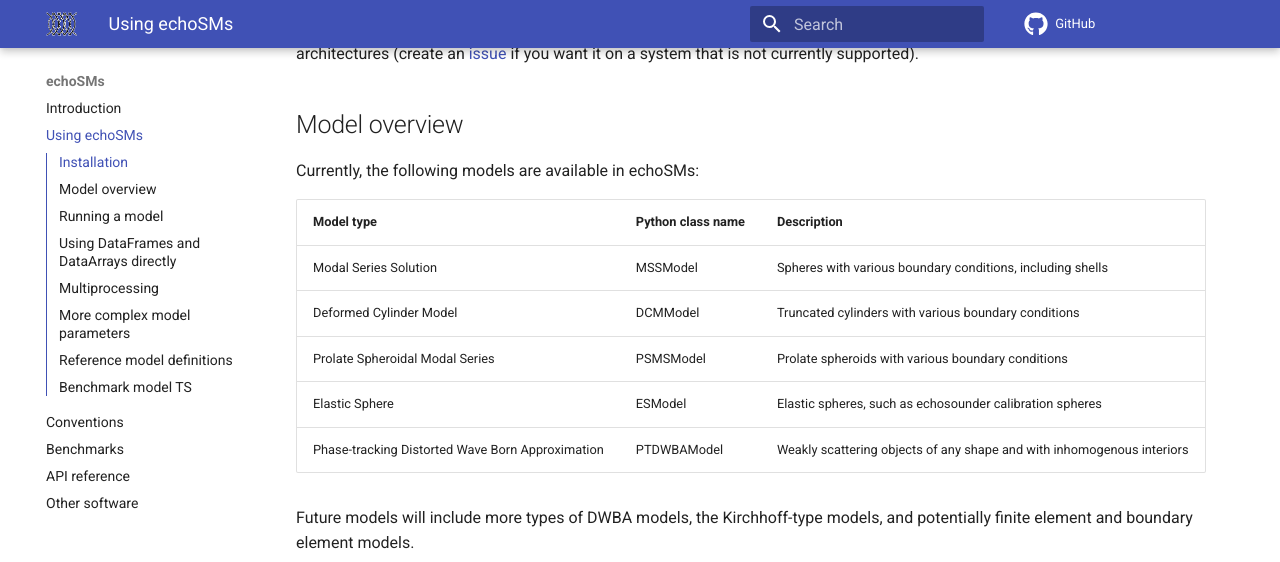
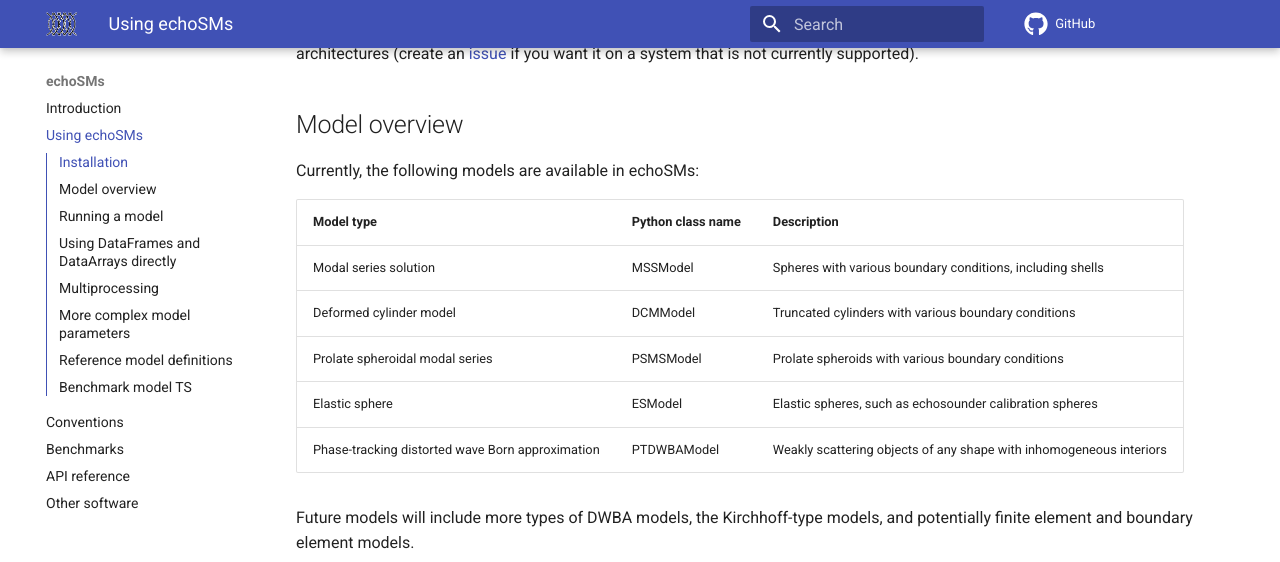
Before and after one commit to ices-tools-dev/echoSMs, an MkDocs documentation site: the page built from docs/usage.md, in a window 1280 px wide and 900 px high, scrolled down 455 px. Shown: the top 562 px of the window. Built offline with MkDocs 1.6.1 and Material for MkDocs 9.7.7, drawn with Linux system fonts in a browser that asks for light colours; comment, search, counter and statistics services are not loaded; some of the changed text lies outside the part shown.

Commit message:
Update usage doc to match benchmark renaming

```diff
--- a/docs/usage.md
+++ b/docs/usage.md
@@ -16,11 +16,11 @@
 
 |Model type|Python class name|Description|
 |----------|----------|-----------|
-|Modal Series Solution|MSSModel|Spheres with various boundary conditions, including shells|
-|Deformed Cylinder Model|DCMModel|Truncated cylinders with various boundary conditions|
-|Prolate Spheroidal Modal Series|PSMSModel|Prolate spheroids with various boundary conditions|
-|Elastic Sphere|ESModel|Elastic spheres, such as echosounder calibration spheres|
-|Phase-tracking Distorted Wave Born Approximation|PTDWBAModel|Weakly scattering objects of any shape and with inhomogenous interiors|
+|Modal series solution|MSSModel|Spheres with various boundary conditions, including shells|
+|Deformed cylinder model|DCMModel|Truncated cylinders with various boundary conditions|
+|Prolate spheroidal modal series|PSMSModel|Prolate spheroids with various boundary conditions|
+|Elastic sphere|ESModel|Elastic spheres, such as echosounder calibration spheres|
+|Phase-tracking distorted wave Born approximation|PTDWBAModel|Weakly scattering objects of any shape with inhomogeneous interiors|
 
 Future models will include more types of DWBA models, the Kirchhoff-type models, and potentially finite element and boundary element models.
 
```
Also changed, not shown: other parts of docs/usage.md (+7 -6 lines).
